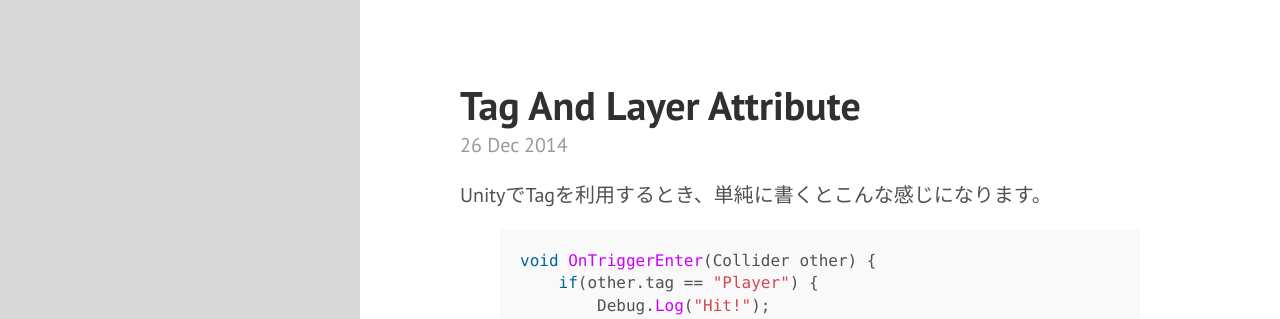
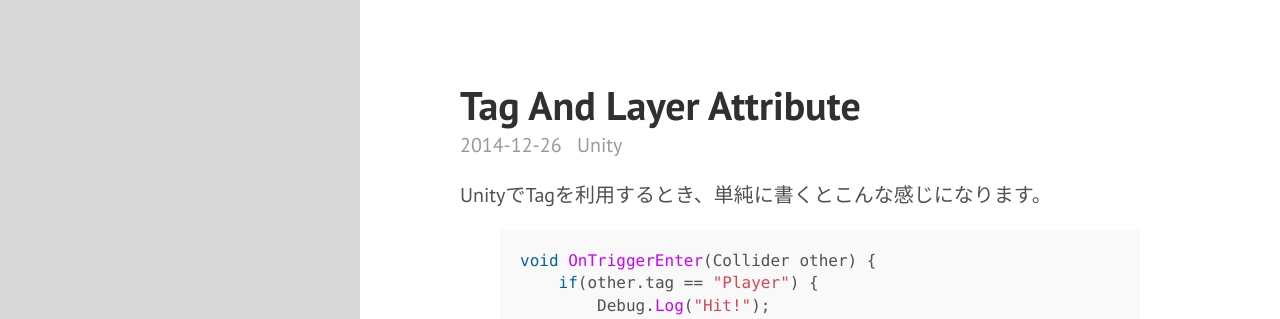
Before and after one commit to uranuno/uranuno.github.io, a Jekyll site: the page built from _posts/2014-12-26-tag-and-layer-attribute.md, in a window 1280 px wide. Shown: the top 319 px of the page. Built offline with Jekyll 4.4.1, drawn with Linux system fonts in a browser that asks for light colours; Markdown is read by kramdown in place of the engine named in the settings; some of the changed text lies outside the part shown.

Commit message:
タグ表示調整

```diff
--- a/_layouts/post.html
+++ b/_layouts/post.html
@@ -4,7 +4,14 @@ layout: default
 
 <div class="post">
   <h1 class="post-title">{{ page.title }}</h1>
-  <span class="post-date">{{ page.date | date_to_string }}</span>
+  <span class="post-date">
+    {{ page.date | date: "%Y-%m-%d" }}
+    <span class="post-tags">
+      {% for tag in page.tags %}
+      <a href="{{ site.baseurl }}tags/{{ tag }}">{{ site.data.tags[tag].name }}</a>&nbsp;
+      {% endfor %}
+    </span>
+  </span>
   {{ content }}
 </div>
 
@@ -16,7 +23,7 @@ layout: default
         <h3>
           <a href="{{ post.url }}">
             {{ post.title }}
-            <small>{{ post.date | date_to_string }}</small>
+            <small>{{ post.date | date: "%Y-%m-%d" }}</small>
           </a>
         </h3>
       </li>
--- a/public/css/nunomemo.css
+++ b/public/css/nunomemo.css
@@ -16,6 +16,15 @@ html {
 	font-size: 1.25rem;
 }
 
+/* Tag */
+.post-tags {
+	margin-left: 0.5em;
+}
+
+.post-tags a {
+	color: #9a9a9a;
+}
+
 /* My theme */
 .theme-nunomemo .sidebar {
 	background-color: #d8d8d8;
```
Also changed, not shown: _layouts/tag.html (+4 -4 lines).
